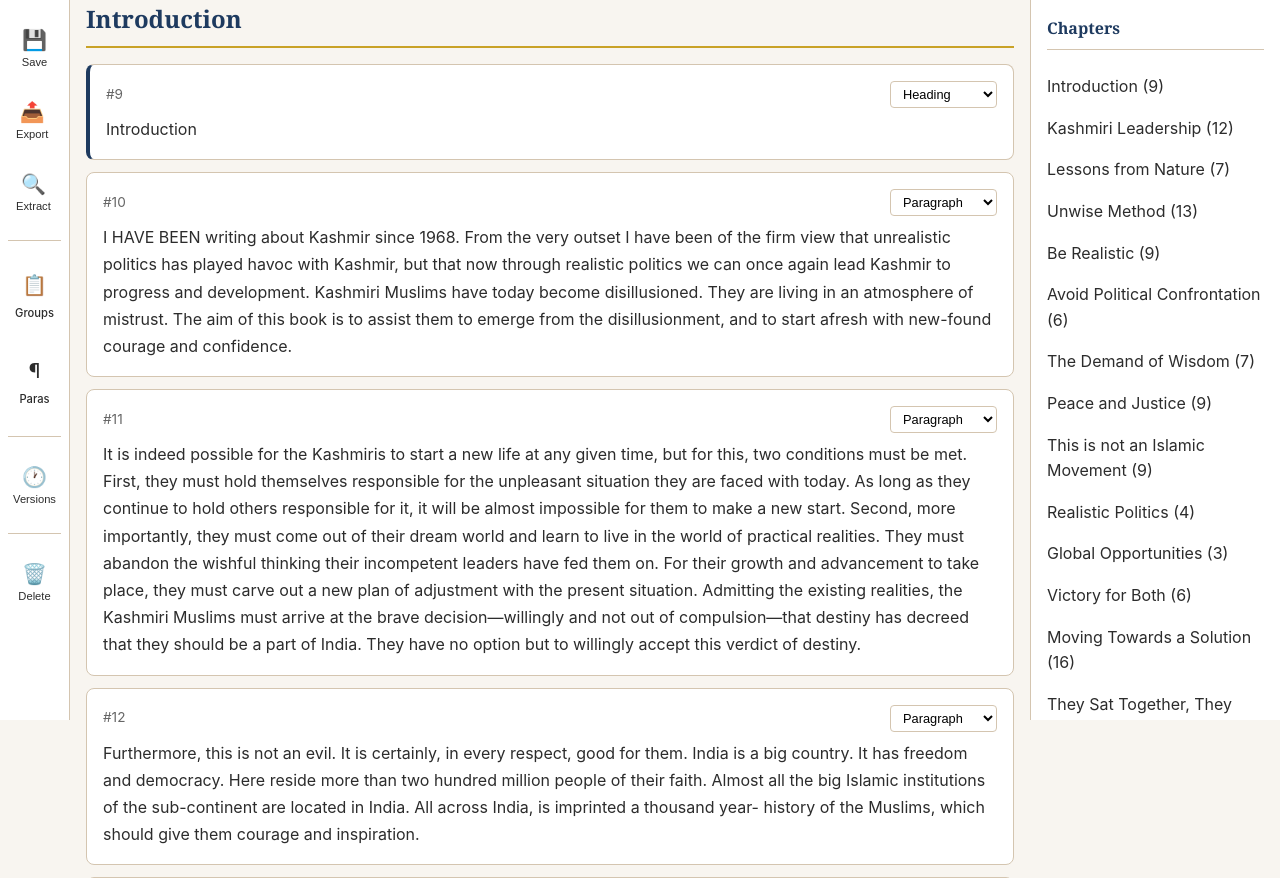
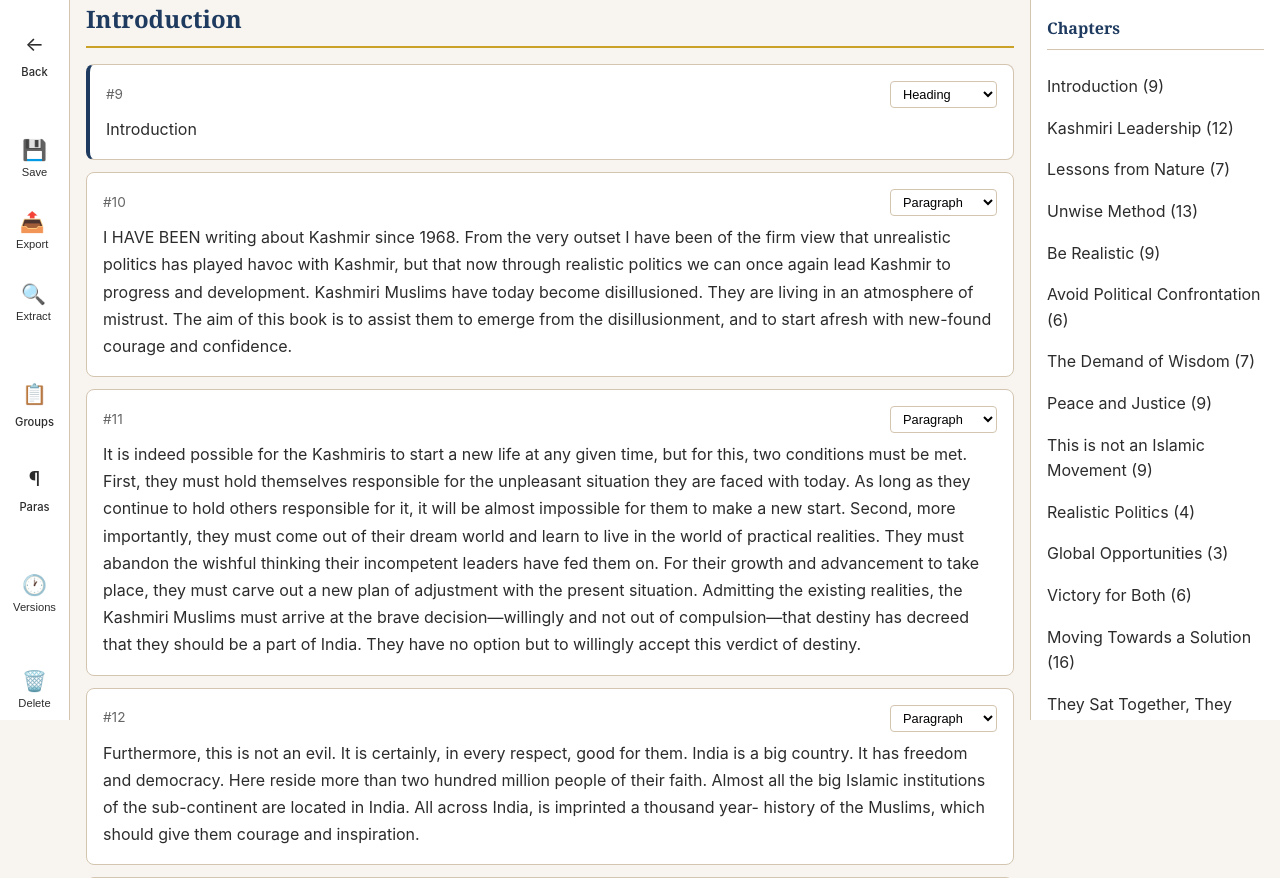
Before and after one commit to infoai1/ano2, a Flask app: page /editor/peace-in-kashmir in a window 1280 px wide. Shown: the part 82-960 px from the top of the page. Run offline with Flask 3, Linux system fonts and the light colour scheme; a user stored in the database is signed in; data that the repository does not hold is empty; some libraries are stand-ins or nearby versions.

Commit message:
feat: add back to dashboard button in editor sidebar
Co-Authored-By: Claude Opus 4.5 <noreply@anthropic.com>

```diff
--- a/app/templates/editor.html
+++ b/app/templates/editor.html
@@ -941,6 +941,13 @@
 <div class="editor-container">
     <!-- Left Action Sidebar -->
     <aside class="left-sidebar">
+        <a href="{{ url_for('dashboard.index') }}" class="sidebar-btn" title="Back to Dashboard">
+            <span class="icon">←</span>
+            <span class="label">Back</span>
+        </a>
+
+        <div class="sidebar-divider"></div>
+
         <button class="sidebar-btn"
                 hx-post="/api/book/{{ book.slug }}/save"
                 hx-swap="none"
```
